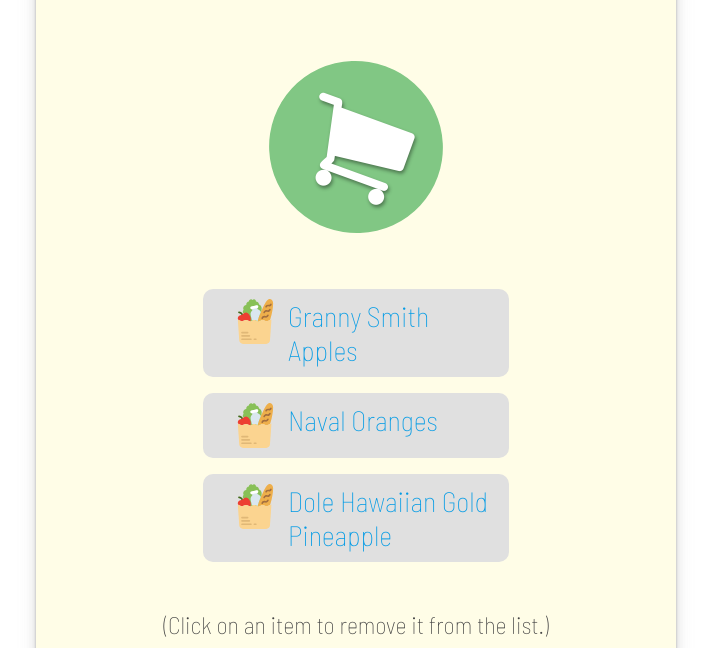
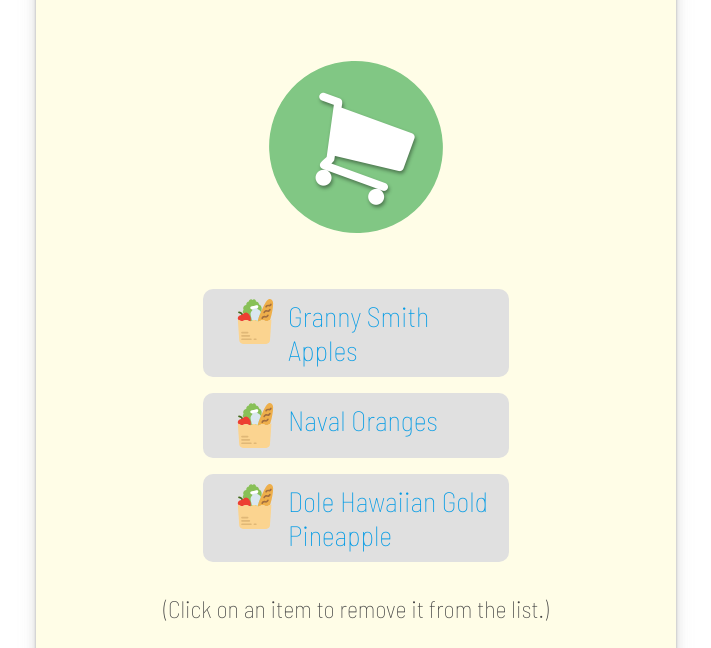
Before and after one commit to quangChe/angularjs-tutorial, a plain HTML site: page app/index.html in a window 1280 px wide. Shown: the part 152-800 px from the top of the page, without its empty margins (284-995 px from the left). Drawn offline with nearby package versions, Linux system fonts and the light colour scheme.

Commit message:
Changes to README.md

```diff
--- a/app/styles.css
+++ b/app/styles.css
@@ -86,7 +86,7 @@ ul {
 }
 
 .remove-note {
-  margin: 5vh 0 0 0;
+  margin: 3vh 0 0 0;
   font-size: 1.5em;
   font-weight: 100;
   color: #424242;
```
Also changed, not shown: 1 other file.
